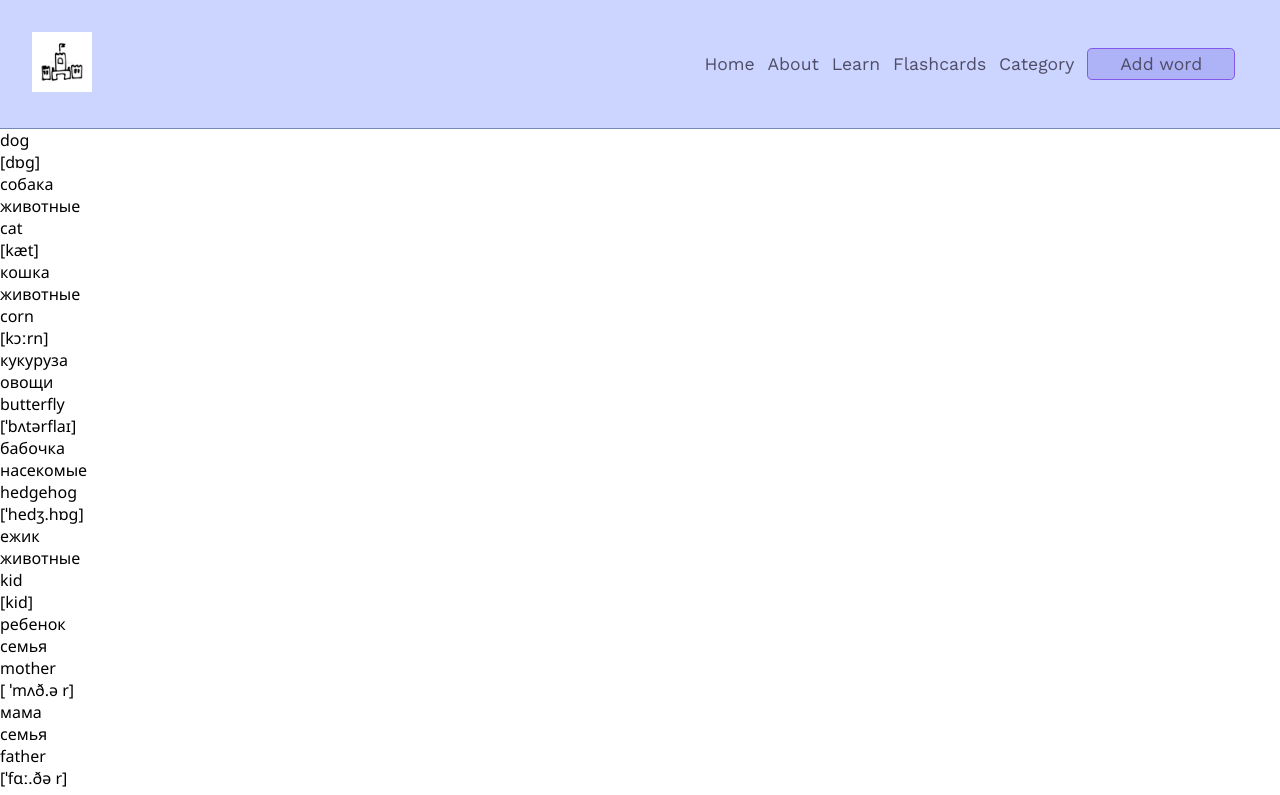
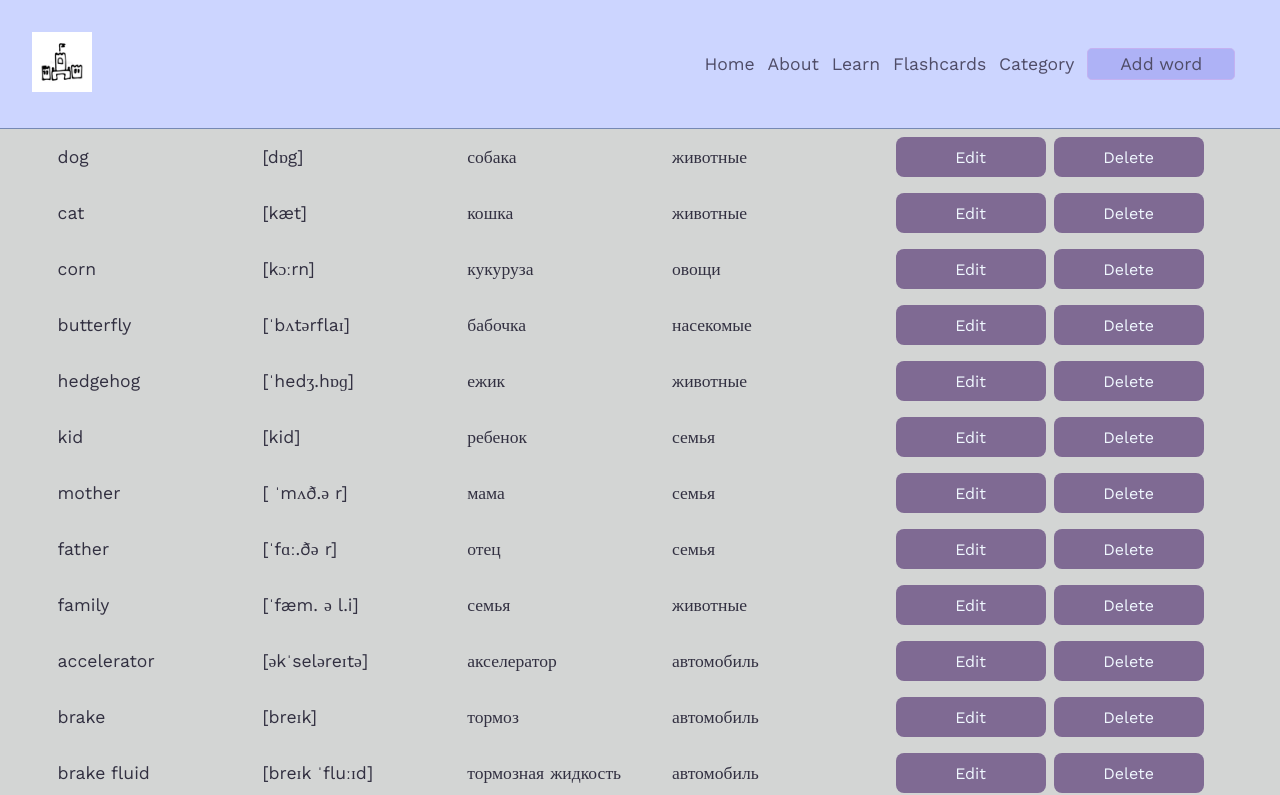
Before and after one commit to ShaDaniya/studystack-react, a React (Create React App) app in the folder study-stack/: page / in a window 1280 px wide. Shown: the top 795 px of the page. Built offline with nearby package versions, Linux system fonts and the light colour scheme.

Commit message:
made button component

```diff
--- /dev/null
+++ b/study-stack/src/components/Button/Button.jsx
@@ -0,0 +1,11 @@
+import style from './button.module.scss'
+
+import React from 'react'
+
+export default function Button(props) {
+  return (
+    <div className={style.button}>
+        <span className={style.button__text}>{props.text}</span>
+    </div>
+  )
+}
--- /dev/null
+++ b/study-stack/src/components/Button/button.module.scss
@@ -0,0 +1,24 @@
+@import "../../style/variables.scss";
+
+.button {
+    display: flex;
+    justify-content: center;
+    align-items: center;
+    border: none;
+    width: 150px;
+    height: 40px;
+    background-color: #7F6A93;
+    border-radius: 0.5rem;
+    color: aliceblue;
+
+    &:hover {
+        background-color: #9DB5B2;
+        color: #625171;
+        transition: all .4s ease;
+    }
+
+    &__text {
+        font-family: $mainFont;
+        font-size: 1rem;
+    }
+}
--- a/study-stack/src/components/CardList/CardList.jsx
+++ b/study-stack/src/components/CardList/CardList.jsx
@@ -1,13 +1,18 @@
 import React from 'react'
 import style from './card_list.module.scss';
+import Button from '../Button/Button';
 
 export default function Card_list({ english, transcription, russian, tags}) {
   return (
     <div className={style.container}>
-      <div>{english}</div>
-      <div>{transcription}</div>
-      <div>{russian}</div>
-      <div>{tags}</div>
+      <div className={style.item}>{english}</div>
+      <div className={style.item}>{transcription}</div>
+      <div className={style.item}>{russian}</div>
+      <div className={style.item}>{tags}</div>
+      <div className={style.button}>
+        <Button text="Edit"/>
+        <Button text="Delete"/>
+      </div>
     </div>
   )
 }
--- a/study-stack/src/components/CardList/card_list.module.scss
+++ b/study-stack/src/components/CardList/card_list.module.scss
@@ -0,0 +1,30 @@
+@import "../../style/variables.scss";
+
+.container {
+    display: grid;
+    grid-template-columns: 15% 15% 15% 15% 30%;
+    justify-content: center;
+    grid-gap: 0.8rem;
+    font-family: $mainFont;
+    text-align: center;
+    background-color: #D3D5D4;
+    color: $cardFontColor;
+    font-size: 1.1em;
+}
+
+.item {
+    padding-left: 1.2rem;
+    display: flex;
+    justify-content: start;
+    align-items: center;
+    margin: 0.8rem 0;
+    min-height: 25px;
+}
+
+.button {
+    padding: 0.5rem;
+    display: flex;
+    flex-direction: row;
+    justify-content: center;
+    gap: 0.5rem;
+}
--- a/study-stack/src/components/data/data.json
+++ b/study-stack/src/components/data/data.json
@@ -40,37 +40,37 @@
     "tags": "семья"
 },{
     "english": "family",
-    "transcription": " ˈfæm. ə l.i",
+    "transcription": "[ˈfæm. ə l.i]",
     "russian": "семья",
     "tags": "животные"
 },{
     "english": "accelerator",
-    "transcription": "əkˈseləreɪtə",
+    "transcription": "[əkˈseləreɪtə]",
     "russian": "акселератор",
     "tags": "автомобиль"
 },{
     "english": "brake",
-    "transcription": "breɪk",
+    "transcription": "[breɪk]",
     "russian": "тормоз",
     "tags": "автомобиль"
 },{
     "english": "brake fluid",
-    "transcription": "breɪk ˈfluːɪd",
+    "transcription": "[breɪk ˈfluːɪd]",
     "russian": "тормозная жидкость",
     "tags": "автомобиль"
 },{
     "english": "bulbs",
-    "transcription": "bʌlbz",
+    "transcription": "[bʌlbz]",
     "russian": "лампы",
     "tags": "автомобиль"
 },{
     "english": "clutch",
-    "transcription": "klʌtʃ",
+    "transcription": "[klʌtʃ]",
     "russian": "сцепление",
     "tags": "автомобиль"
 },{
     "english": "spruce",
-    "transcription": "spruːs",
+    "transcription": "[spruːs]",
     "russian": "ель",
     "tags": "растения"
 }
--- a/study-stack/src/components/header/header.module.scss
+++ b/study-stack/src/components/header/header.module.scss
@@ -46,11 +46,11 @@
     &__button {
         border-radius: 0.3rem;
         padding: 0.3rem 2rem;
-        border: 1px solid rgb(131, 86, 236);
+        border: 1px solid rgb(196, 177, 241);
         background-color: #aeb2f6;
 
         &:hover {
-            background-color: #f5cbc6;
+            background-color: #d9e0ef;
             transition: all .4s ease;
         }
     }
--- a/study-stack/src/style/variables.scss
+++ b/study-stack/src/style/variables.scss
@@ -2,3 +2,4 @@
 
 $mainFont: 'Work Sans';
 $mainFontColor: #4F4C67;
+$cardFontColor: #323041;
```
Also changed, not shown: study-stack/src/components/CardHeader/CardHeader.jsx (added, +9 -0 lines), study-stack/src/components/CardHeader/cardheader.scss (added).
